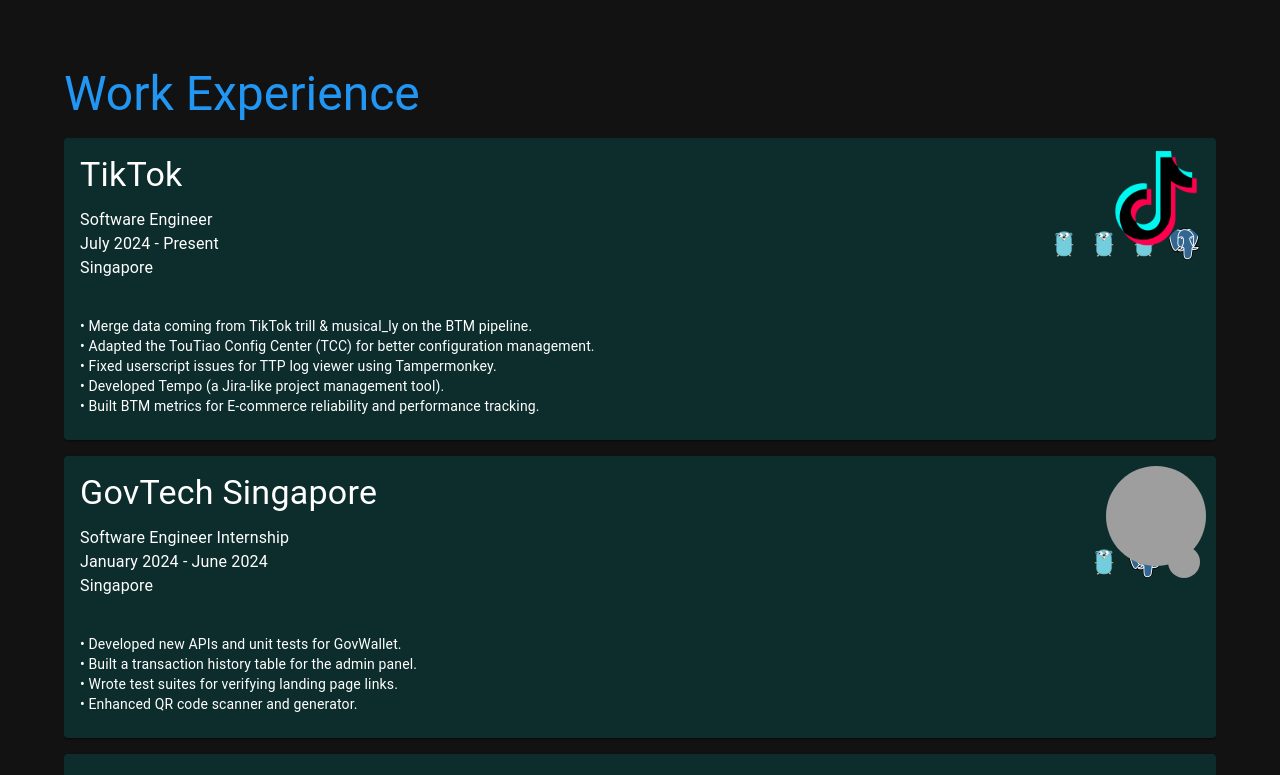
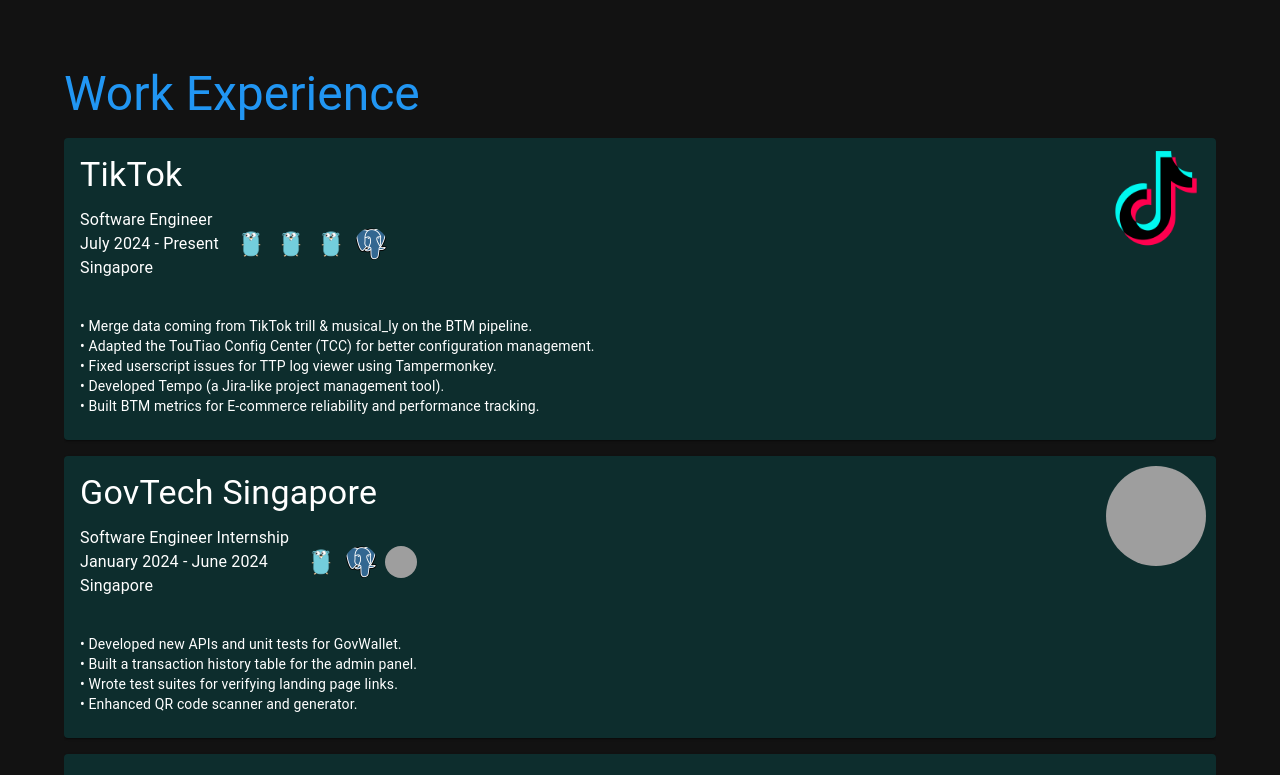
Before and after one commit to YEOWEIHNGWHYELAB/WHYELAB_UIUX-Portfolio, a React (Create React App) app in the folder production/: page / in a window 1280 px wide. Shown: the part 1320-2095 px from the top of the page. Built offline with nearby package versions, Linux system fonts and the light colour scheme; grey boxes are pictures that could not be loaded; the HTML template or start-up script is replaced by a standard one.

Commit message:
shift techstack icon to right

```diff
--- a/production/src/sections/WorkExperience.tsx
+++ b/production/src/sections/WorkExperience.tsx
@@ -167,7 +167,7 @@
                                 transition: "transform 0.5s ease",
                             }}
                         >
-                            <CardContent>
+                            <CardContent sx={{ position: "relative", height: "100%" }}>
     <Avatar
         alt={experience.company}
         src={experience.logo}
@@ -184,21 +184,23 @@
 
     <Typography variant="h4" gutterBottom>{experience.company}</Typography>
 
-    {/* Title + Date + Location + Tech Stack aligned in a row */}
+    {/* Title + Date + Location + TechStack all in one row, centered vertically */}
     <Box
-        display="flex"
-        justifyContent="space-between"
-        alignItems="center"
-        flexWrap="wrap"
-        sx={{ marginBottom: "1rem", gap: 1 }}
+        sx={{
+            display: "flex",
+            alignItems: "center",
+            gap: 2,
+            mb: 2,
+        }}
     >
+        {/* Left Column: Title, Date, Location */}
         <Box>
             <Typography variant="body1">{experience.title}</Typography>
             <Typography variant="body1">{experience.date}</Typography>
             <Typography variant="body1">{experience.location}</Typography>
         </Box>
 
-        {/* Tech stack icons on the right */}
+        {/* Right Column: Tech Stack Icons */}
         {experience.techStack?.length > 0 && (
             <Box display="flex" gap={1} flexWrap="wrap">
                 {experience.techStack.map((tech, idx) => (
@@ -214,10 +216,12 @@
         )}
     </Box>
 
+    {/* Description stays full width below */}
     <Typography variant="body2" style={{ whiteSpace: "pre-line" }}>
         {experience.description}
     </Typography>
 </CardContent>
+
                         </Card>
                     ))}
                 </div>
```
